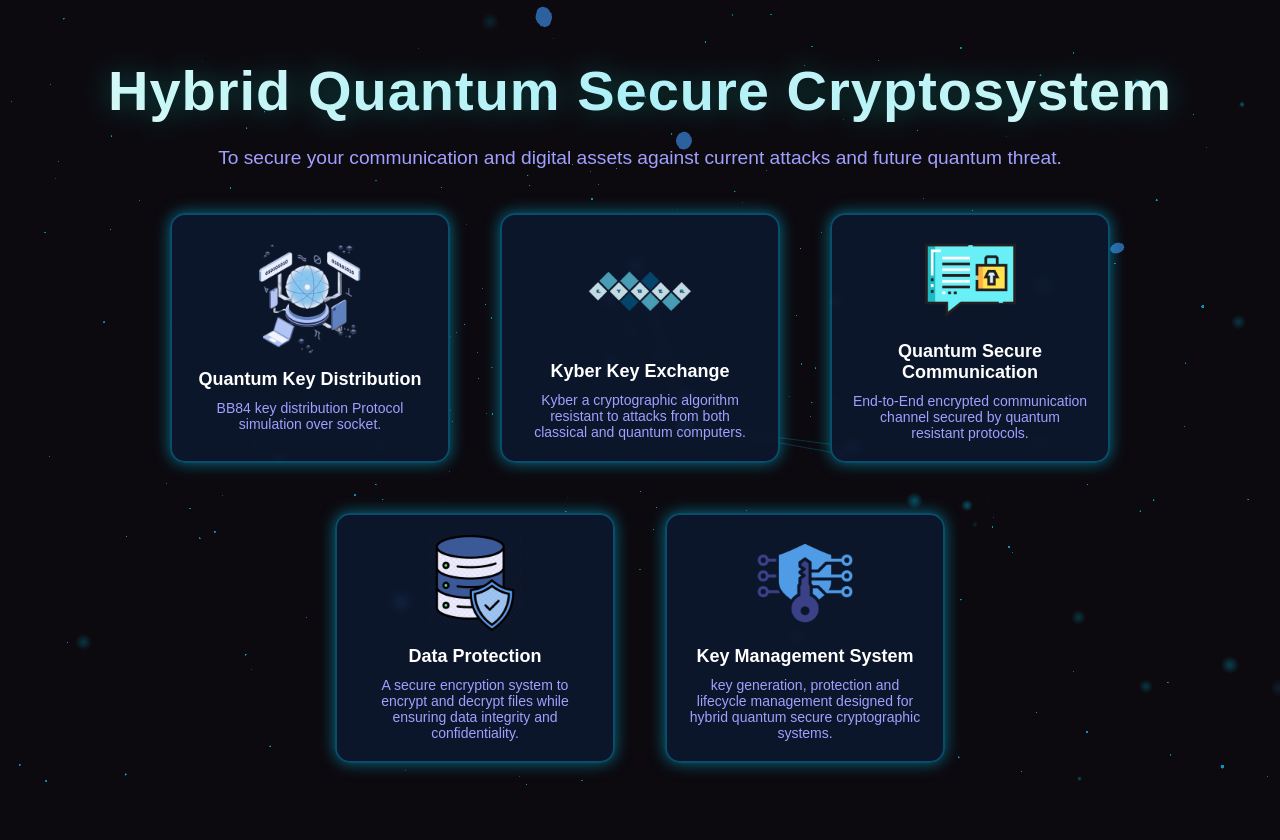
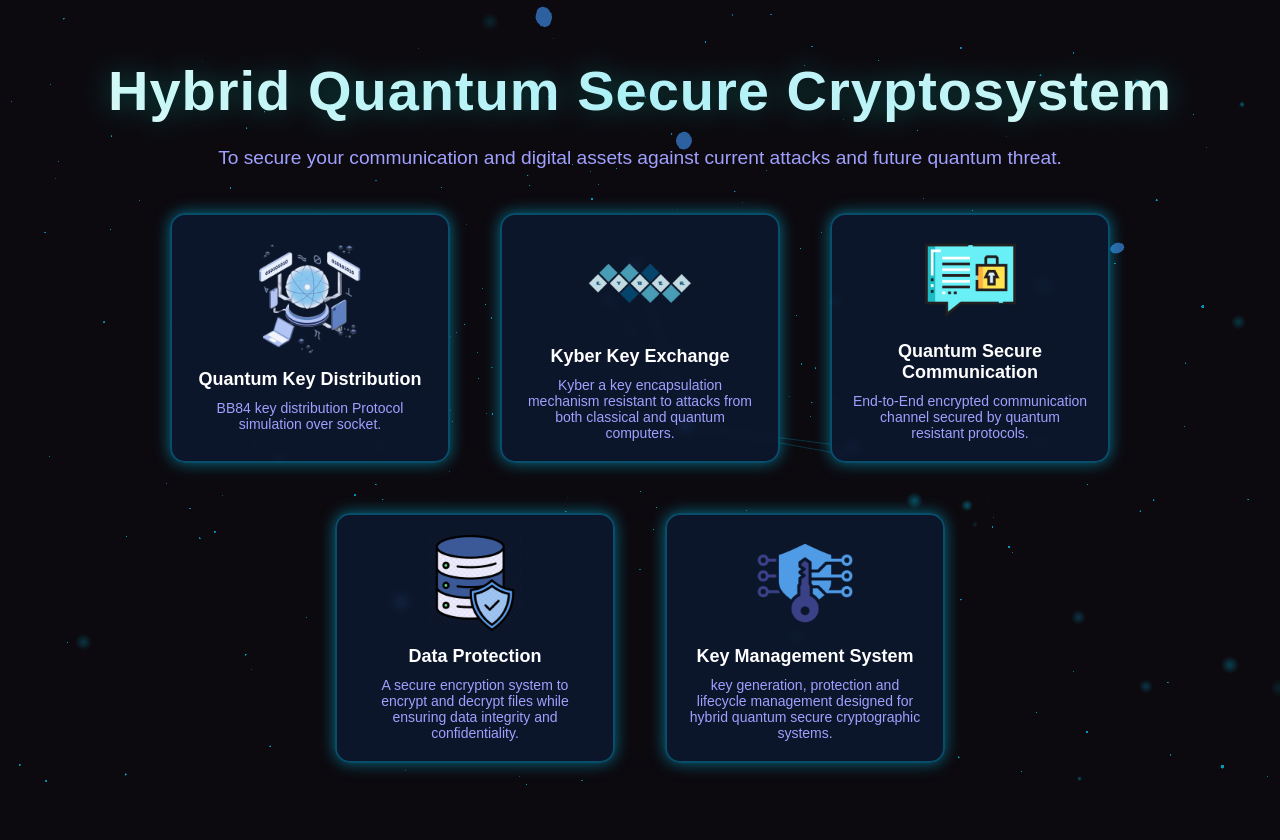
Before and after one commit to Andrewvivan/Hybrid-Quantum-Secure-Cryptosystem, a Django app: page / in a window 1280 px wide. Shown: the top 840 px of the page. Run offline with Django 5.2, Linux system fonts and the light colour scheme.

Commit message:
Updated home.html

```diff
--- a/quantum/templates/home.html
+++ b/quantum/templates/home.html
@@ -51,7 +51,7 @@
                     <div class="rect-content">
                         <div class="rect-icon icon-kyber"></div>
                         <div class="rect-title">Kyber Key Exchange</div>
-                        <div class="rect-desc">Kyber a cryptographic algorithm resistant to attacks from both classical and quantum computers.</div>
+                        <div class="rect-desc">Kyber a key encapsulation mechanism resistant to attacks from both classical and quantum computers.</div>
                     </div>
                 </a>
 
```
